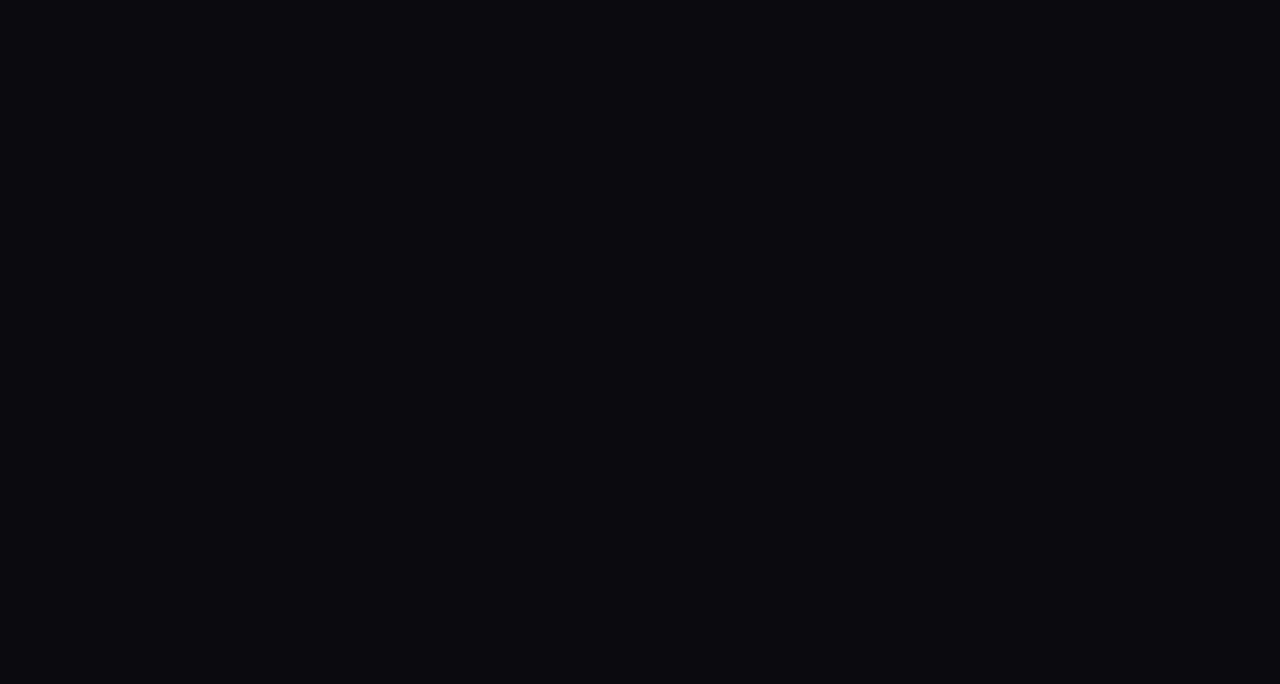
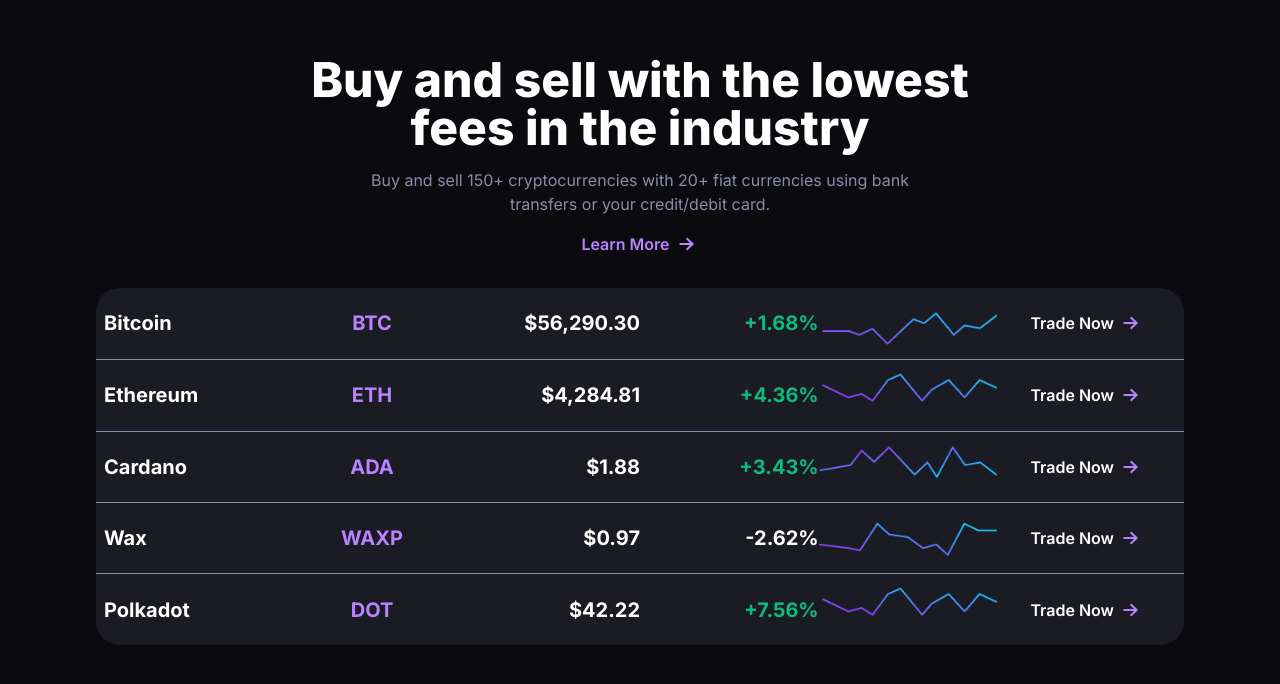
Before and after one commit to gift56/coinflip, a Vue app: page / in a window 1280 px wide. Shown: the part 2092-2776 px from the top of the page. Before the commit the page ends 2068 px from the top, so only its background shows below. Built offline with nearby package versions, Linux system fonts and the light colour scheme.

Commit message:
working on next section

```diff
--- a/src/components/Exchange.vue
+++ b/src/components/Exchange.vue
@@ -65,6 +65,7 @@
             <div class="w-full">
               <img :src="graphInfo.graphImage" :alt="graphInfo.coinName" />
             </div>
+            <div class="w-full">
               <RouterLink
                 to="/"
                 class="flex items-center justify-center gap-1 group text-white text-base font-semibold"
@@ -80,6 +81,7 @@
           </div>
         </div>
       </div>
+    </div>
   </section>
 </template>
 
--- a/src/views/HomeView.vue
+++ b/src/views/HomeView.vue
@@ -3,6 +3,7 @@ import Hero from "../components/Hero.vue";
 import Card from "../components/Card.vue";
 import Service from "../components/Service.vue";
 import Invest from "../components/Invest.vue";
+import Exchange from "../components/Exchange.vue";
 </script>
 
 <template>
@@ -11,5 +12,6 @@ import Invest from "../components/Invest.vue";
     <Card />
     <Invest />
     <Service />
+    <Exchange />
   </main>
 </template>
```
Lines whose indentation alone changed are shown as unchanged.
